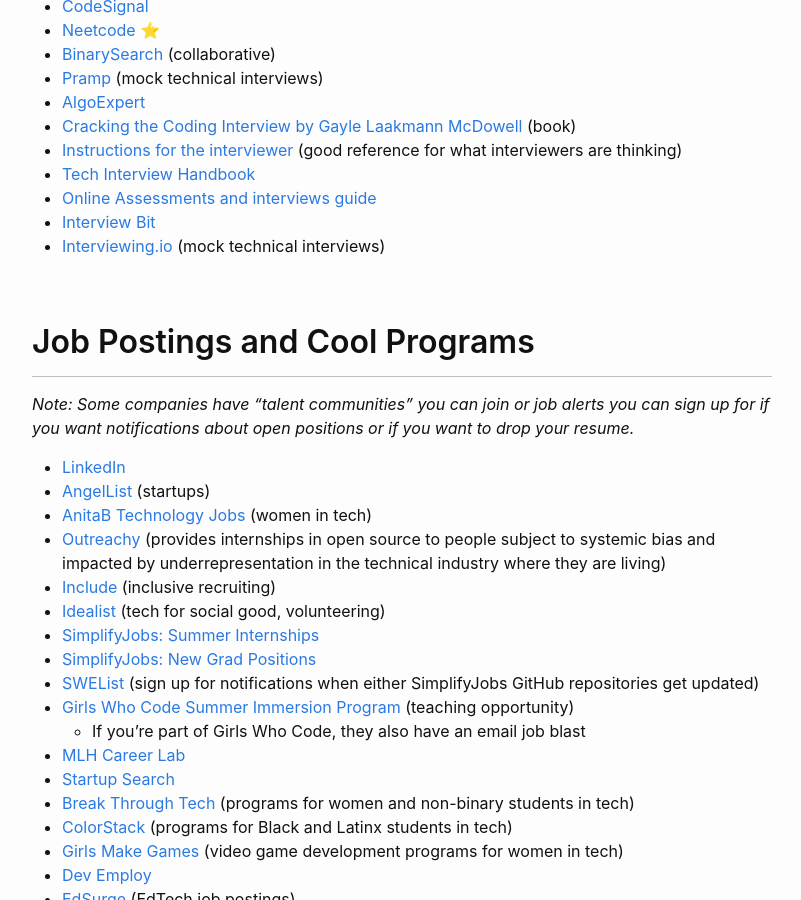
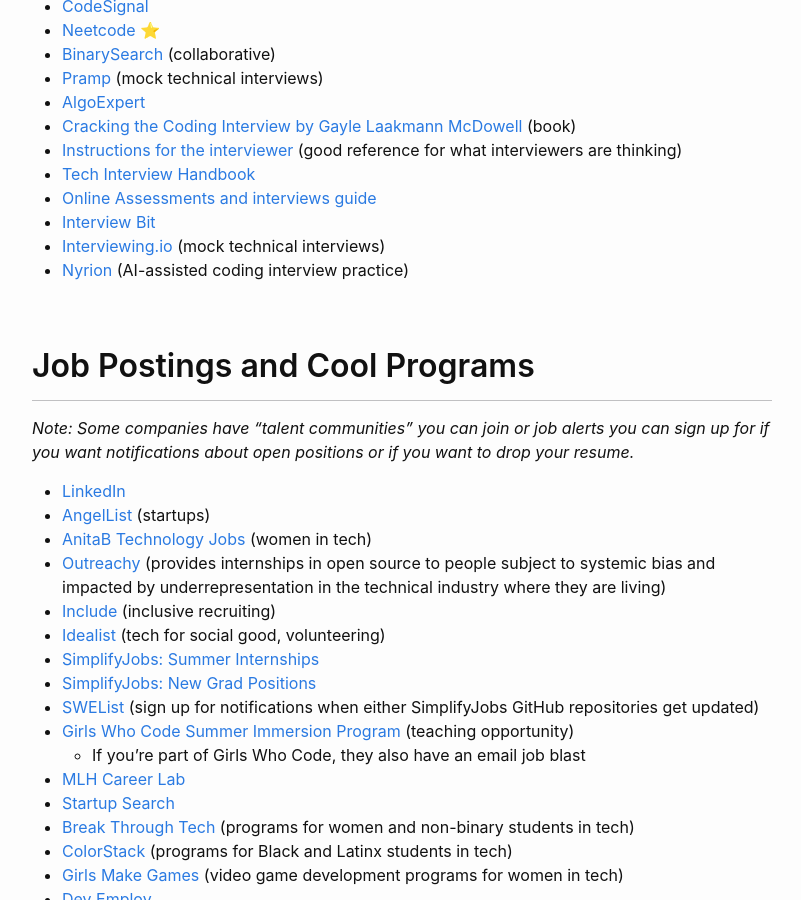
Before and after one commit to phrdang/phrdang.github.io, a Jekyll site: the page built from resources.md, in a window 1280 px wide and 900 px high, scrolled down 8798 px. Shown: the whole window, without its empty margins (238-1039 px from the left). Built offline with Jekyll 4.4.1, drawn with Linux system fonts in a browser that asks for light colours.

Commit message:
Add Nyrion to Technical Interviewing resources

```diff
--- a/resources.md
+++ b/resources.md
@@ -287,6 +287,7 @@ permalink: /resources/
 - [Online Assessments and interviews guide](https://github.com/Leader-board/OA-and-Interviews)
 - [Interview Bit](https://www.interviewbit.com/)
 - [Interviewing.io](https://interviewing.io/) (mock technical interviews)
+- [Nyrion](https://nyrion.ai/) (AI-assisted coding interview practice)
 
 ## Job Postings and Cool Programs
 
```
